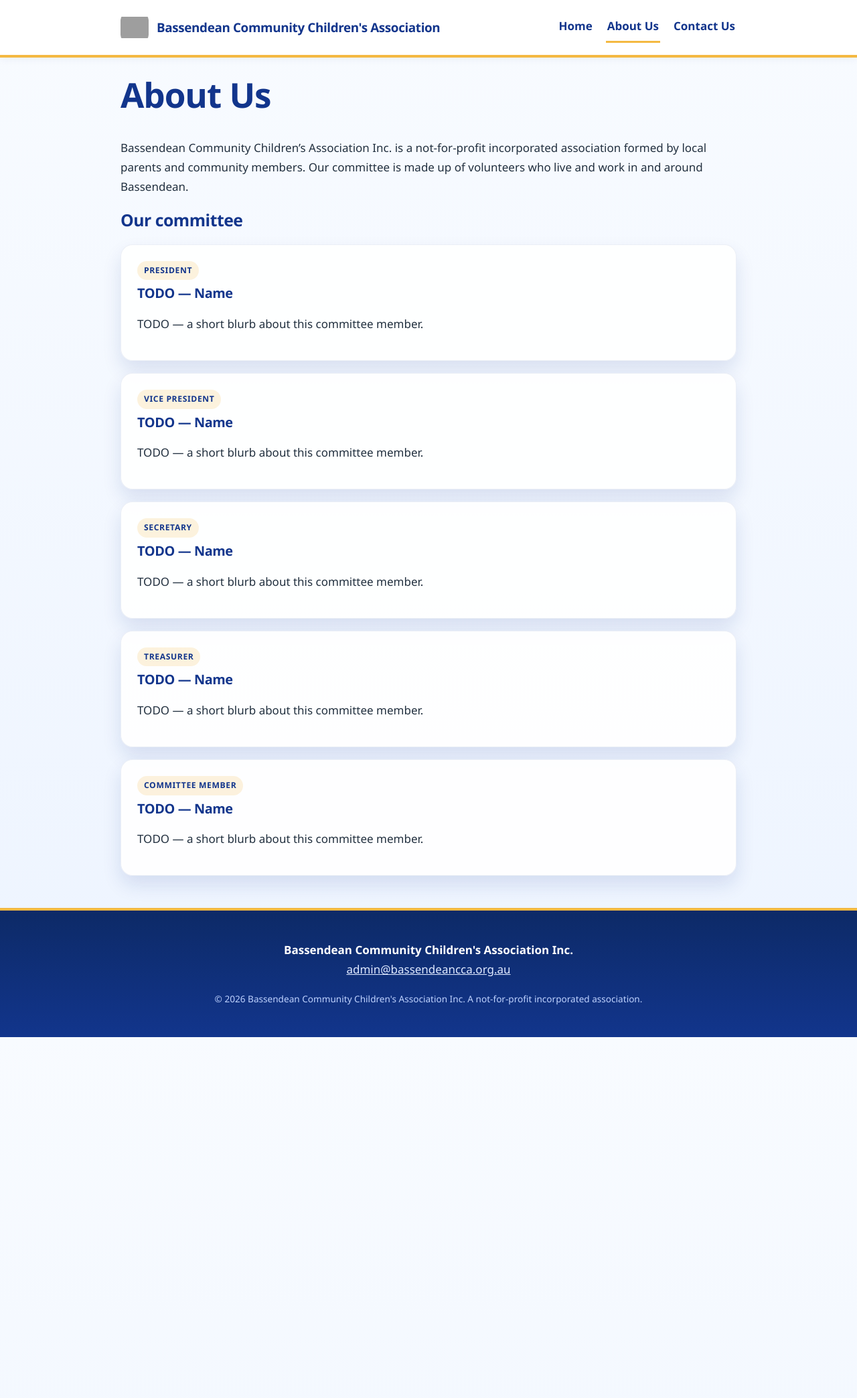
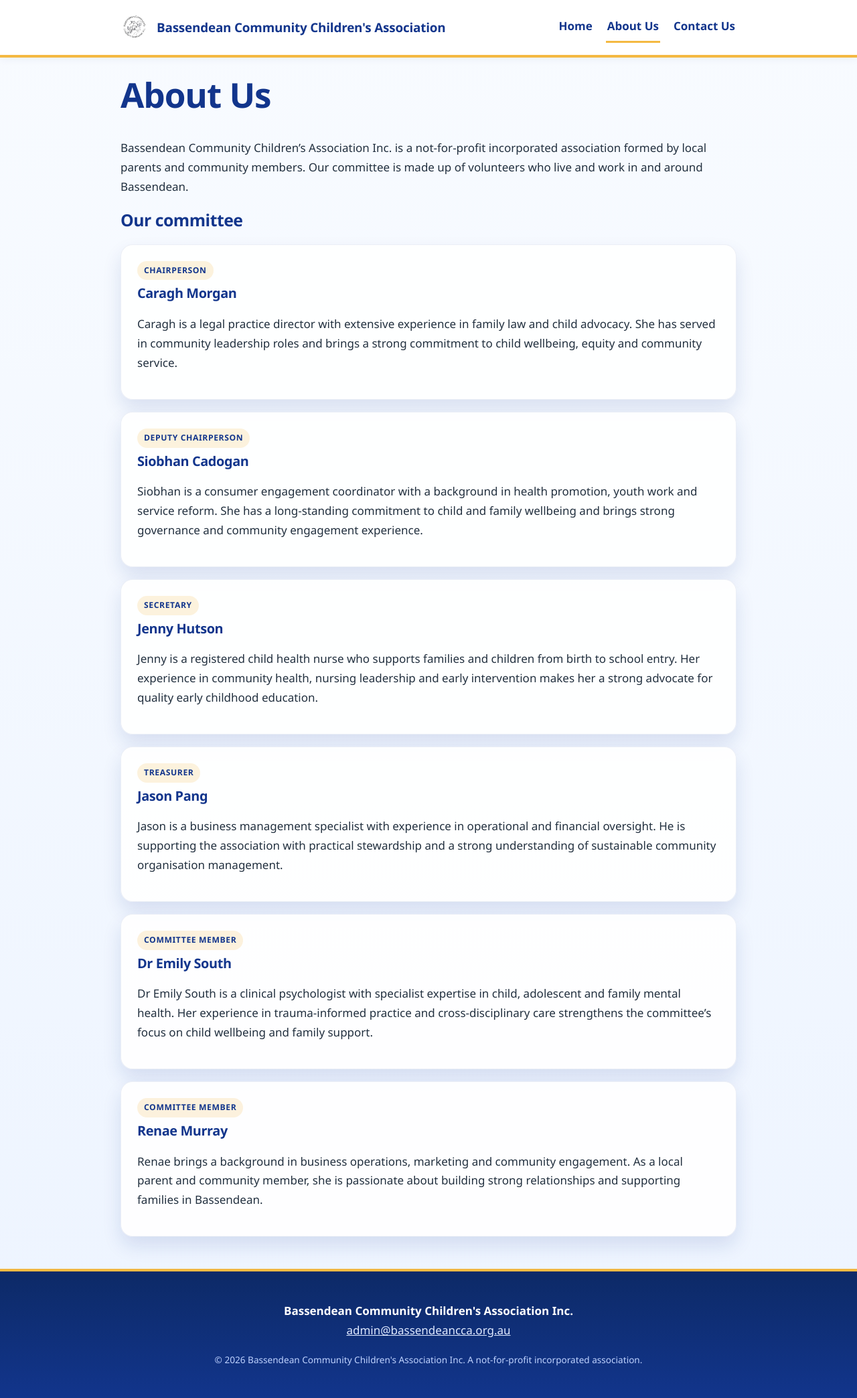
Before and after one commit to AndrewRLogan/bcca-website, a Jekyll site: the page built from about.html, in a window 1280 px wide. Shown: the whole page at 67% size. Built offline with Jekyll 4.4.1, drawn with Linux system fonts in a browser that asks for light colours; before the commit the page ends 1549 px from its top, so only the background shows below that; grey boxes are pictures that could not be loaded.

Commit message:
Fix header branding and populate committee

```diff
--- a/_data/committee.yml
+++ b/_data/committee.yml
@@ -1,16 +1,18 @@
-# TODO: replace placeholders with real committee member details.
-- name: "TODO — Name"
-  role: "President"
-  blurb: "TODO — a short blurb about this committee member."
-- name: "TODO — Name"
-  role: "Vice President"
-  blurb: "TODO — a short blurb about this committee member."
-- name: "TODO — Name"
+- name: "Caragh Morgan"
+  role: "Chairperson"
+  blurb: "Caragh is a legal practice director with extensive experience in family law and child advocacy. She has served in community leadership roles and brings a strong commitment to child wellbeing, equity and community service."
+- name: "Siobhan Cadogan"
+  role: "Deputy Chairperson"
+  blurb: "Siobhan is a consumer engagement coordinator with a background in health promotion, youth work and service reform. She has a long-standing commitment to child and family wellbeing and brings strong governance and community engagement experience."
+- name: "Jenny Hutson"
   role: "Secretary"
-  blurb: "TODO — a short blurb about this committee member."
-- name: "TODO — Name"
+  blurb: "Jenny is a registered child health nurse who supports families and children from birth to school entry. Her experience in community health, nursing leadership and early intervention makes her a strong advocate for quality early childhood education."
+- name: "Jason Pang"
   role: "Treasurer"
-  blurb: "TODO — a short blurb about this committee member."
-- name: "TODO — Name"
+  blurb: "Jason is a business management specialist with experience in operational and financial oversight. He is supporting the association with practical stewardship and a strong understanding of sustainable community organisation management."
+- name: "Dr Emily South"
   role: "Committee Member"
-  blurb: "TODO — a short blurb about this committee member."
+  blurb: "Dr Emily South is a clinical psychologist with specialist expertise in child, adolescent and family mental health. Her experience in trauma-informed practice and cross-disciplinary care strengthens the committee’s focus on child wellbeing and family support."
+- name: "Renae Murray"
+  role: "Committee Member"
+  blurb: "Renae brings a background in business operations, marketing and community engagement. As a local parent and community member, she is passionate about building strong relationships and supporting families in Bassendean."
--- a/_includes/header.html
+++ b/_includes/header.html
@@ -1,7 +1,7 @@
 <header class="site-header">
   <div class="container header-inner">
     <a class="site-title" href="{{ '/' | relative_url }}">
-      <img src="{{ '/bccalogo.jpeg' | relative_url }}" alt="Bassendean Community Children's Association logo" class="site-logo">
+      <img src="{{ '/assets/img/bccalogo.jpeg' | relative_url }}" alt="Bassendean Community Children's Association logo" class="site-logo">
       <span>Bassendean Community Children's Association</span>
     </a>
     <nav class="site-nav">
--- a/assets/css/style.css
+++ b/assets/css/style.css
@@ -65,10 +65,10 @@ h2 { font-size: 1.55rem; }
   align-items: center;
   gap: 12px;
   font-size: 1.18rem;
-  font-weight: 800;
+  font-weight: 700;
   color: var(--blue-dark);
   text-decoration: none;
-  letter-spacing: -0.02em;
+  letter-spacing: -0.01em;
   line-height: 1.1;
   font-family: "Segoe UI", "Helvetica Neue", Arial, sans-serif;
   white-space: nowrap;
```
Also changed, not shown: assets/img/bccalogo.jpeg (added).
